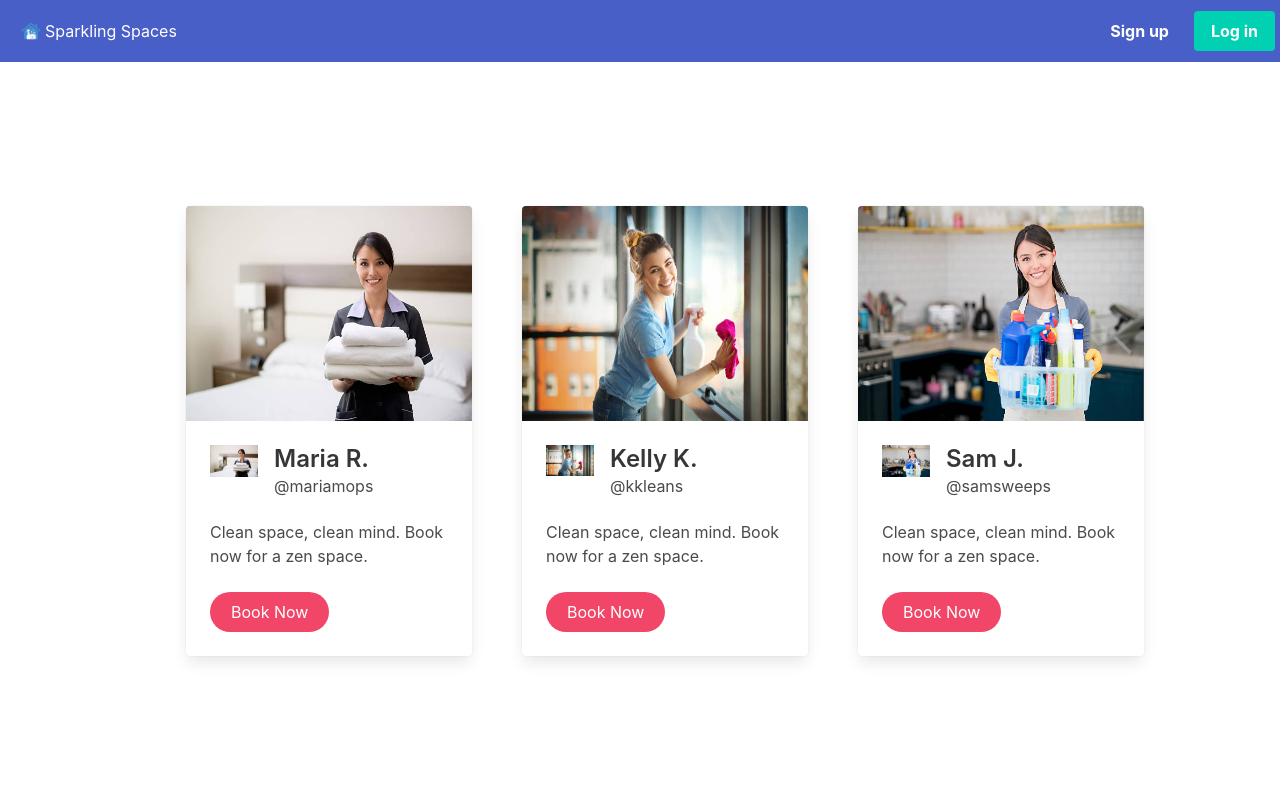
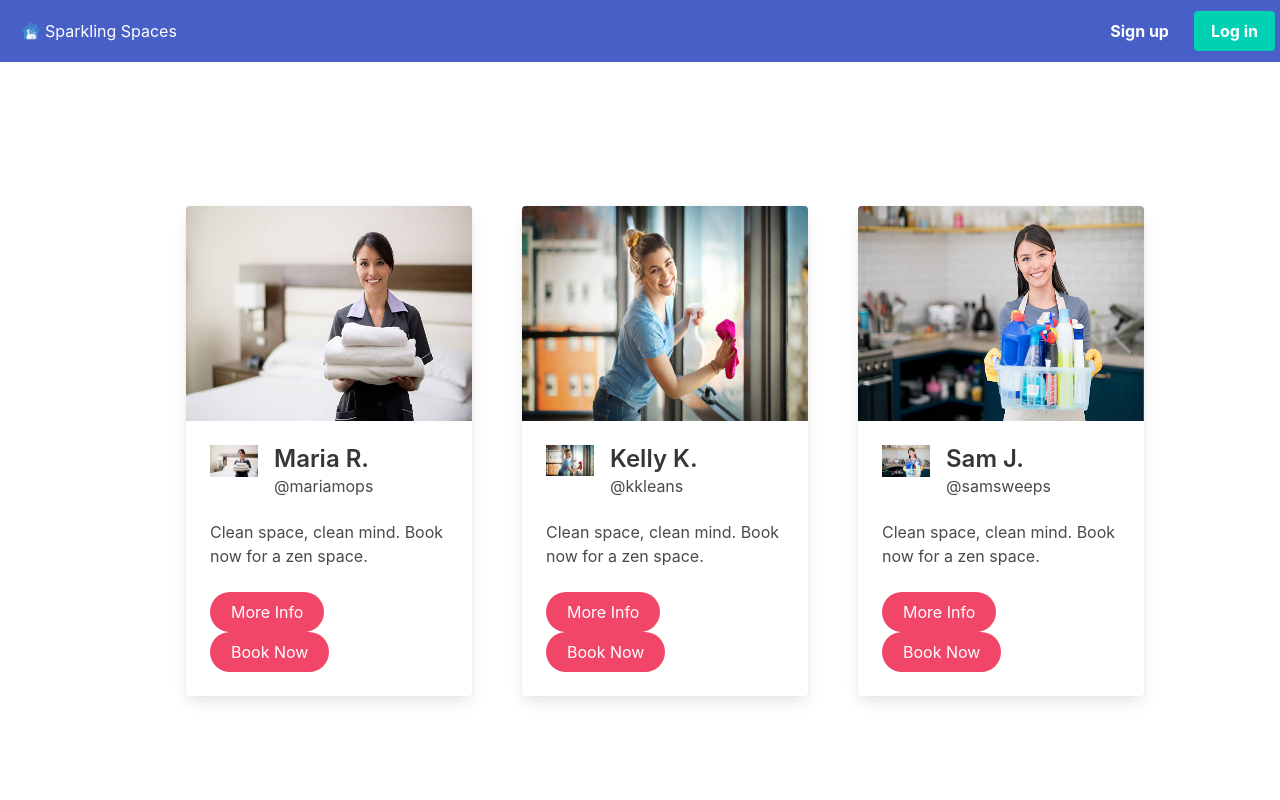
Before and after one commit to msdale/burn-book, a React (Create React App) app in the folder client/: page /maidlist in a window 1280 px wide. Shown: the top 800 px of the page. Built offline with nearby package versions, Linux system fonts and the light colour scheme.

Commit message:
more info button linked to maidinfo

```diff
--- a/client/src/pages/Maidlist.css
+++ b/client/src/pages/Maidlist.css
@@ -12,6 +12,10 @@
 
   .card {
     margin-left: 50px;
+  }
+
+  .more-info {
+    margin-right: 25px;
   }
   /*
 
--- a/client/src/pages/Maidlist.js
+++ b/client/src/pages/Maidlist.js
@@ -39,8 +39,9 @@ const Maidlist = () => {
 
 					<div className="content">
 						Clean space, clean mind. Book now for a zen space.
-						<br/>
 						<br />
+						<br />
+						<a href="/maidinfo" className="button is-danger is-rounded more-info" onClick="<BookNow/>">More Info</a>
 						<a href="/maidinfo" className="button is-danger is-rounded" onClick="<BookNow/>">Book Now</a>
 					</div>
 				</div>
@@ -67,14 +68,15 @@ const Maidlist = () => {
 
 					<div className="content">
 						Clean space, clean mind. Book now for a zen space.
-						<br/>
 						<br />
+						<br />
+						<a href="/maidinfo" className="button is-danger is-rounded more-info" onClick="<BookNow/>">More Info</a>
 						<a href="/maidinfo" className="button is-danger is-rounded" onClick="<BookNow/>">Book Now</a>
 					</div>
 				</div>
 			</div>
 			{/* card3 */}
-						<div className="card">
+			<div className="card">
 				<div className="card-image">
 					<figure className="image is-4by3">
 						<img src={Maid3} alt="maid" />
@@ -95,10 +97,11 @@ const Maidlist = () => {
 
 					<div className="content">
 						Clean space, clean mind. Book now for a zen space.
-						<br/>
 						<br />
+						<br />
+						<a href="/maidinfo" className="button is-danger is-rounded more-info" onClick="<BookNow/>">More Info</a>
 						<a href="/maidinfo" className="button is-danger is-rounded" onClick="<BookNow/>">Book Now</a>
-					</div>
+						</div>
 				</div>
 			</div>
 		</div>
```
